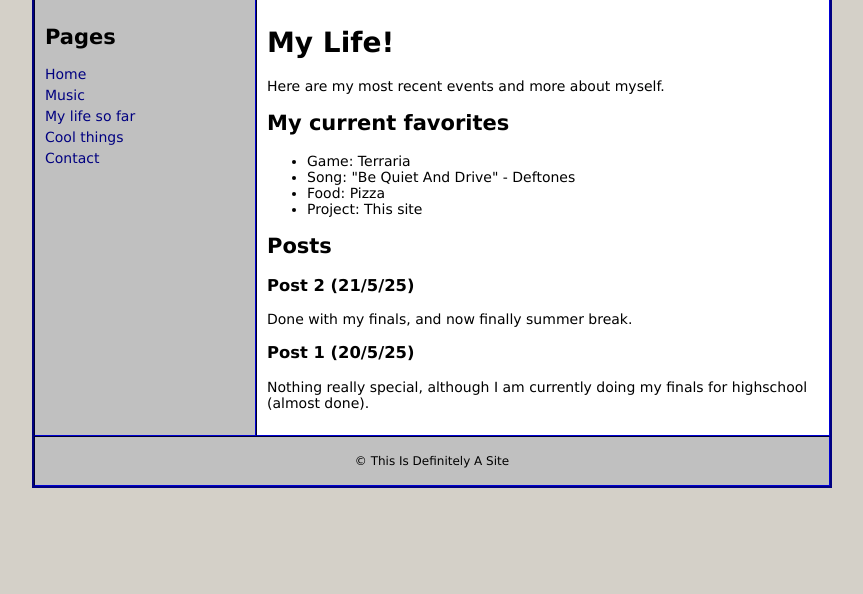
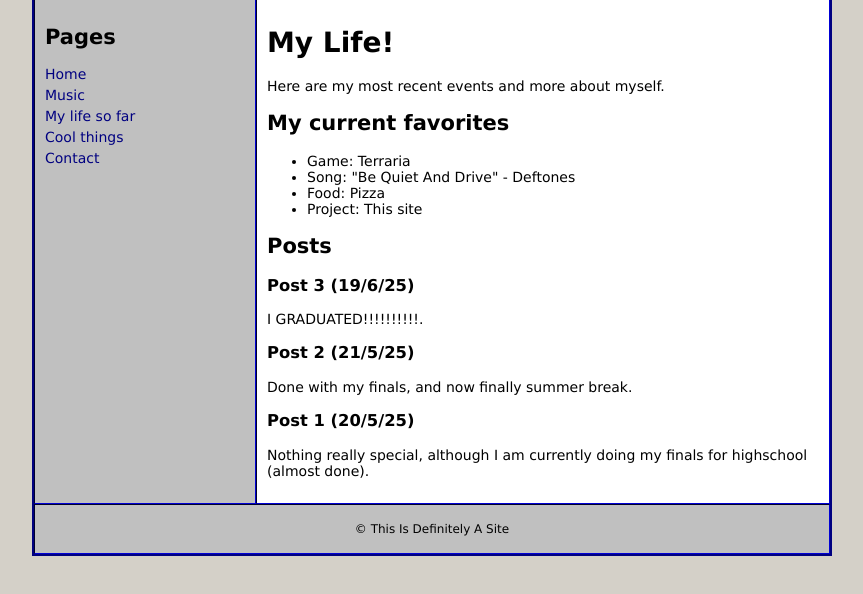
Before and after one commit to Frorganmee/frorganmee.github.io, a plain HTML site: page updates.html in a window 1280 px wide. Shown: the part 106-700 px from the top of the page, without its empty margins (208-1071 px from the left). Drawn offline with Linux system fonts and the light colour scheme.

Commit message:
Update updates.html

```diff
--- a/updates.html
+++ b/updates.html
@@ -34,6 +34,10 @@
         <li>Project: This site</li>
         </ul>
         <h2>Posts</h2>
+        <h3>Post 3 (19/6/25)</h3>
+        <p>
+        	I GRADUATED!!!!!!!!!!.<br>
+        </p>
         <h3>Post 2 (21/5/25)</h3>
         <p>
         	Done with my finals, and now finally summer break.<br>
```
